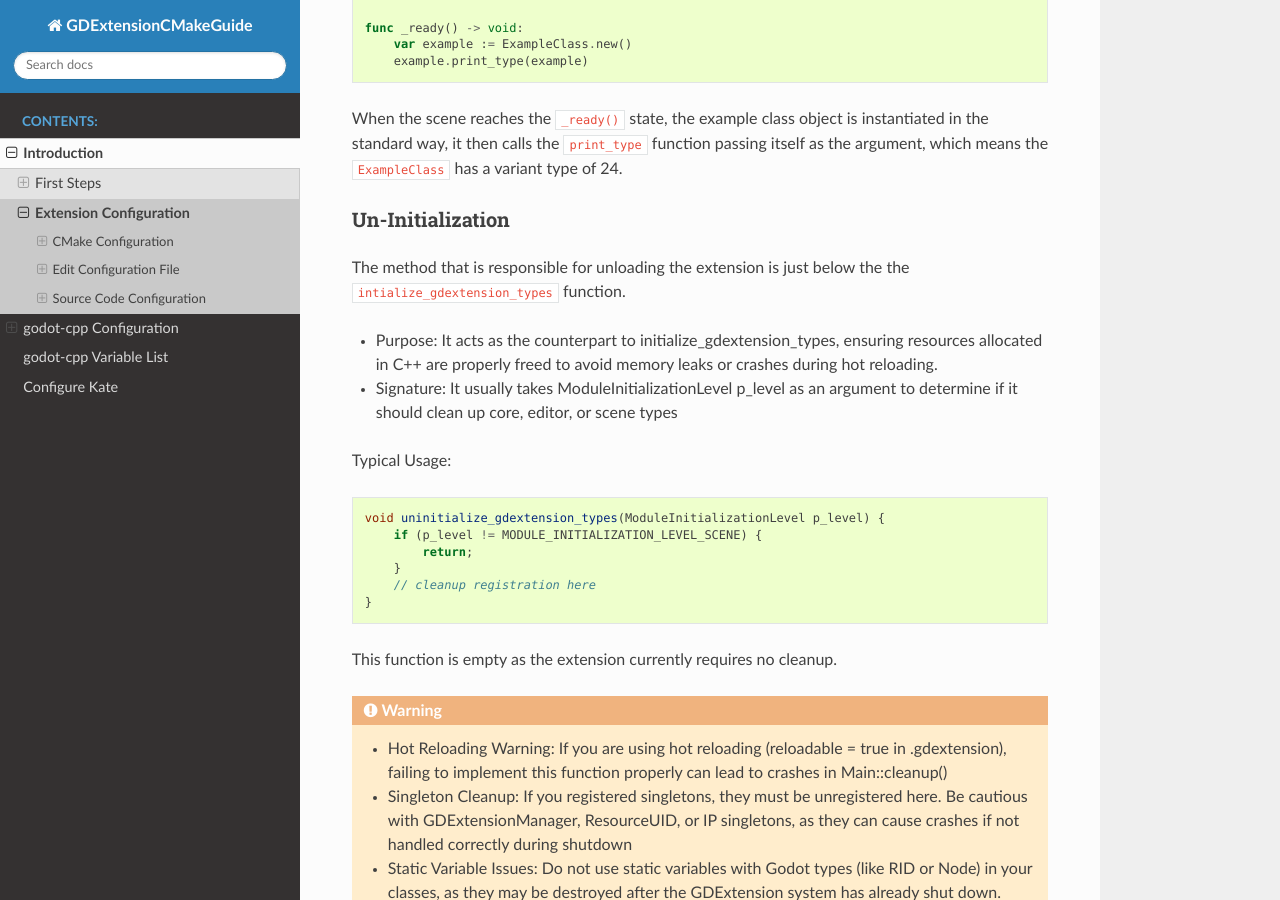
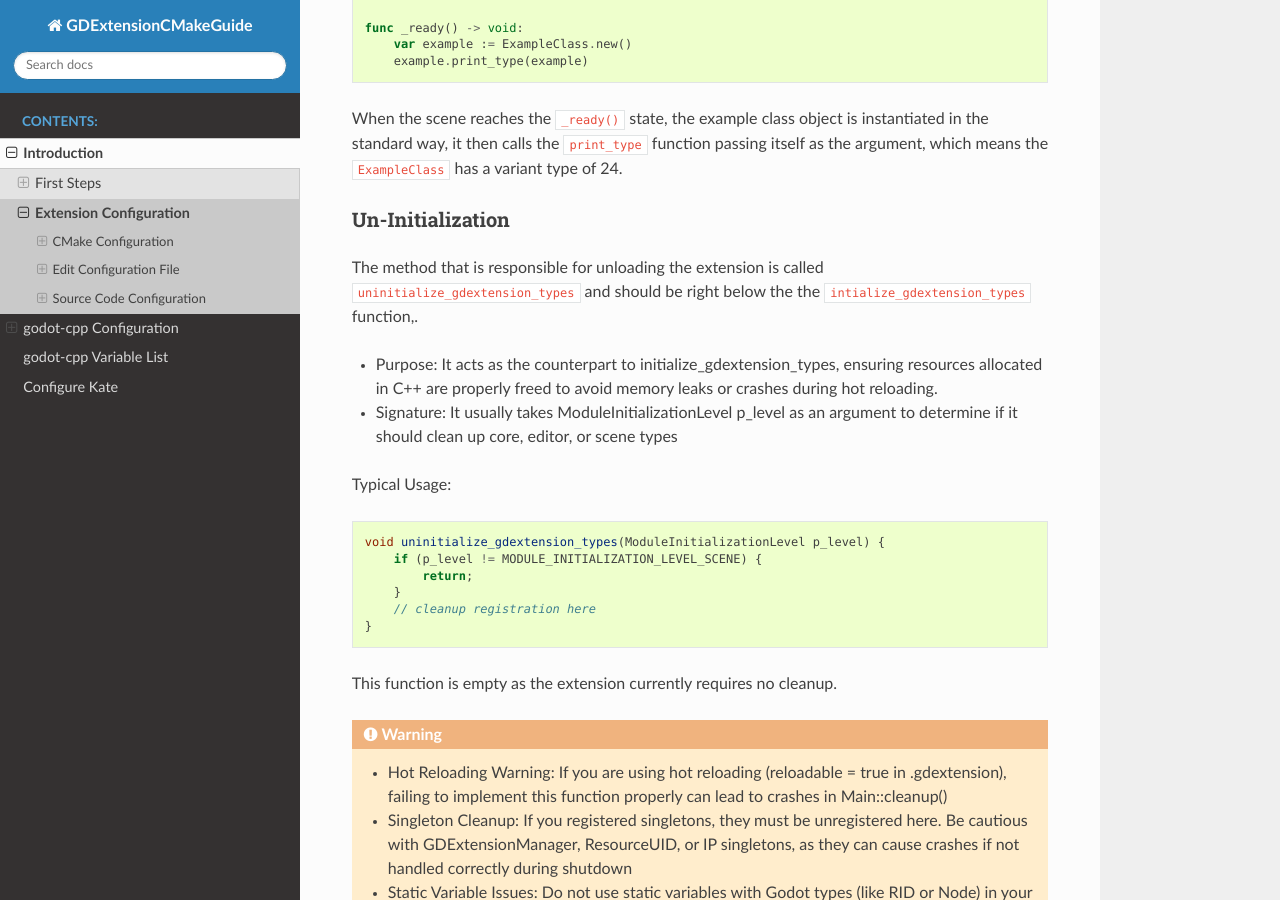
Before and after one commit to silenuz/GDExtension_CMake, a Sphinx documentation site: the page built from docs/source/introduction/extension_configuration.rst, in a window 1280 px wide and 900 px high, scrolled down 4752 px. Built offline with Sphinx 7.4.7 and the Read the Docs theme 3.1.0, drawn with Linux system fonts in a browser that asks for light colours.

Commit message:
small grammar fix

```diff
--- a/docs/source/introduction/extension_configuration.rst
+++ b/docs/source/introduction/extension_configuration.rst
@@ -228,7 +228,7 @@ has a variant type of 24.
 Un-Initialization
 ^^^^^^^^^^^^^^^^^
 
-The method that is responsible for unloading the extension is just below the the ``intialize_gdextension_types`` function.
+The method that is responsible for unloading the extension is called ``uninitialize_gdextension_types`` and should be right below the the ``intialize_gdextension_types`` function,.
 
 * Purpose:  It acts as the counterpart to initialize_gdextension_types, ensuring resources allocated in C++ are properly freed to avoid memory leaks or crashes during hot reloading.
 * Signature: It usually takes ModuleInitializationLevel p_level as an argument to determine if it should clean up core, editor, or scene types
```
